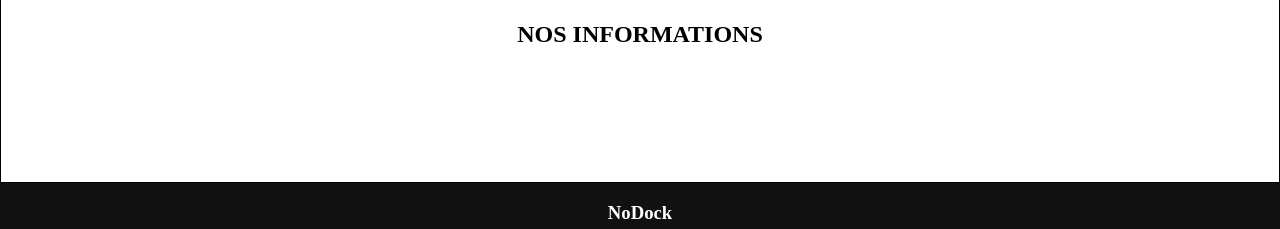
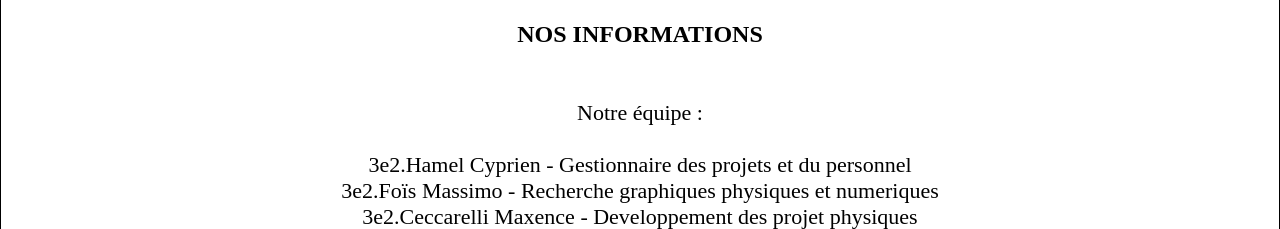
Before and after one commit to Torccik02/NoDock-adt-v-demo, a plain HTML site: page informations.html in a window 1280 px wide. Shown: the part 723-952 px from the top of the page. Drawn offline with Linux system fonts and the light colour scheme.

Commit message:
Update informations.html with team details
Added team information and corrected HTML structure.

```diff
--- a/informations.html
+++ b/informations.html
@@ -45,7 +45,10 @@
         <h2>NOS INFORMATIONS</h2>
 
         <p>
-
+<srong>Notre équipe :</srong><br><br>
+            3e2.Hamel Cyprien - Gestionnaire des projets et du personnel<br>
+            3e2.Foïs Massimo - Recherche graphiques physiques et numeriques<br>
+            3e2.Ceccarelli Maxence - Developpement des projet physiques
         </p>
 
 
```
